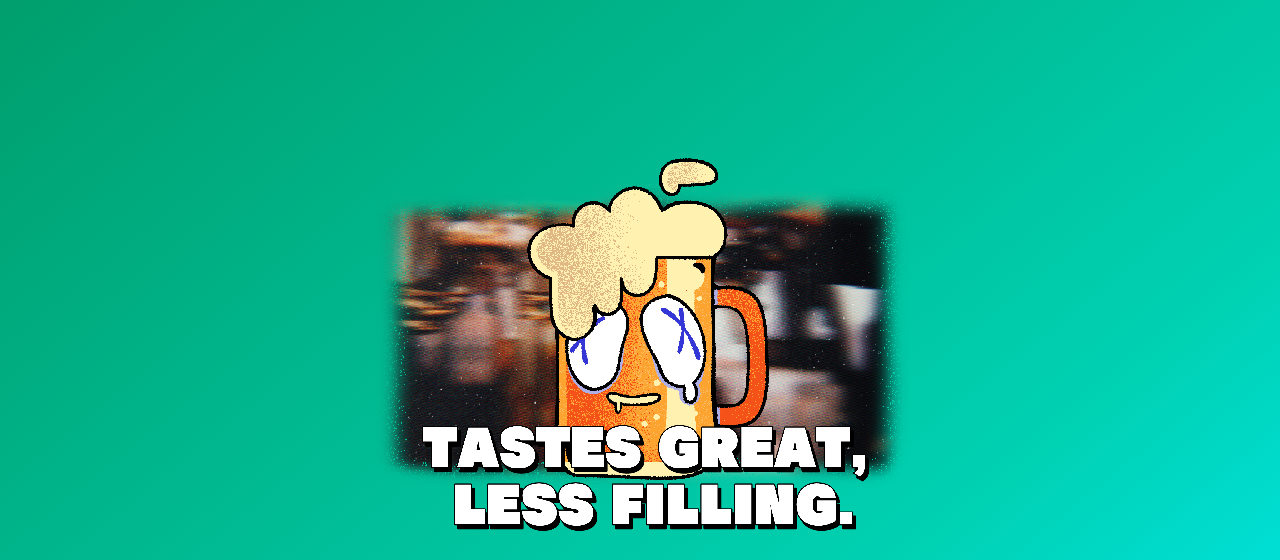
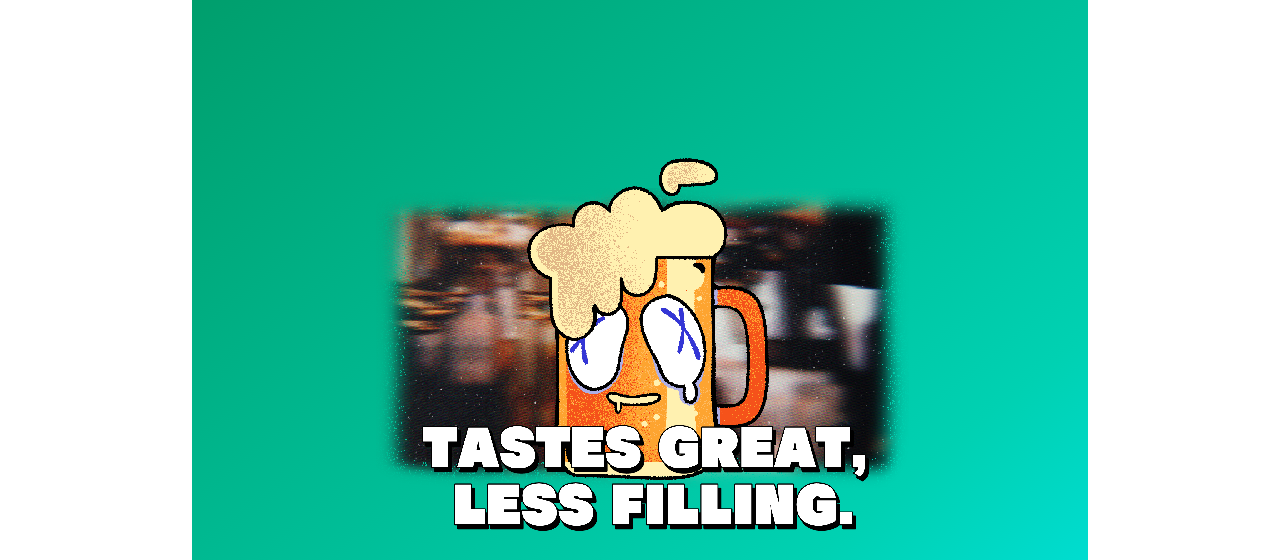
Before and after one commit to KhepriSol/brewery-finder, a plain HTML site: page index.html in a window 1280 px wide. Shown: the part 61-621 px from the top of the page. Drawn offline with nearby package versions, Linux system fonts and the light colour scheme.

Commit message:
added css padding

```diff
--- a/assets/css/style.css
+++ b/assets/css/style.css
@@ -16,3 +16,7 @@ h1 {
 .button {
     box-shadow: 10px 10px 0px black;
   }
+
+  body {
+    padding: 0 15%;
+  }
```
